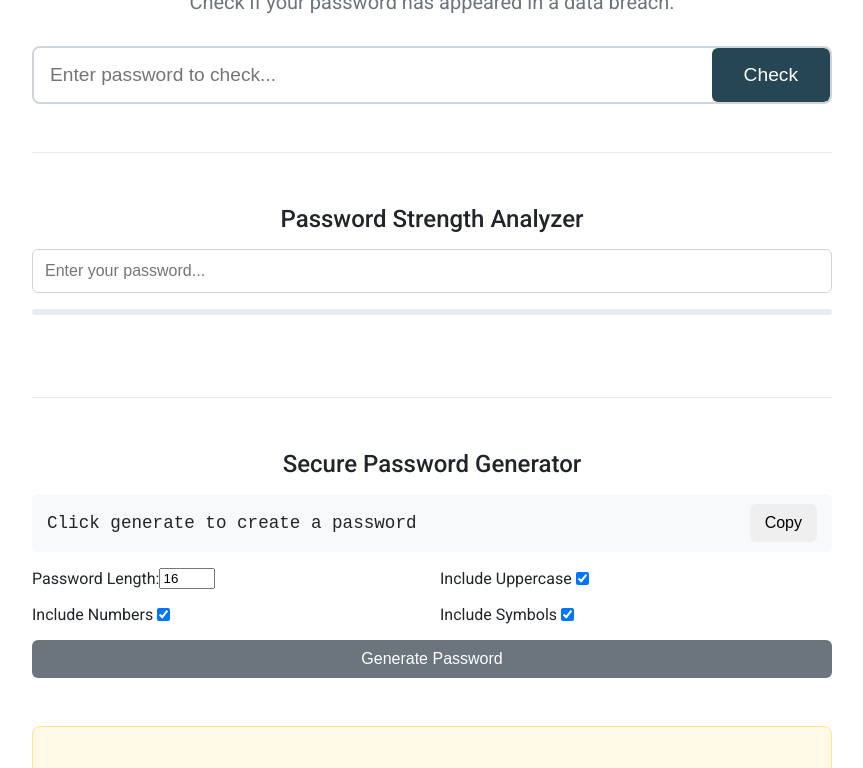
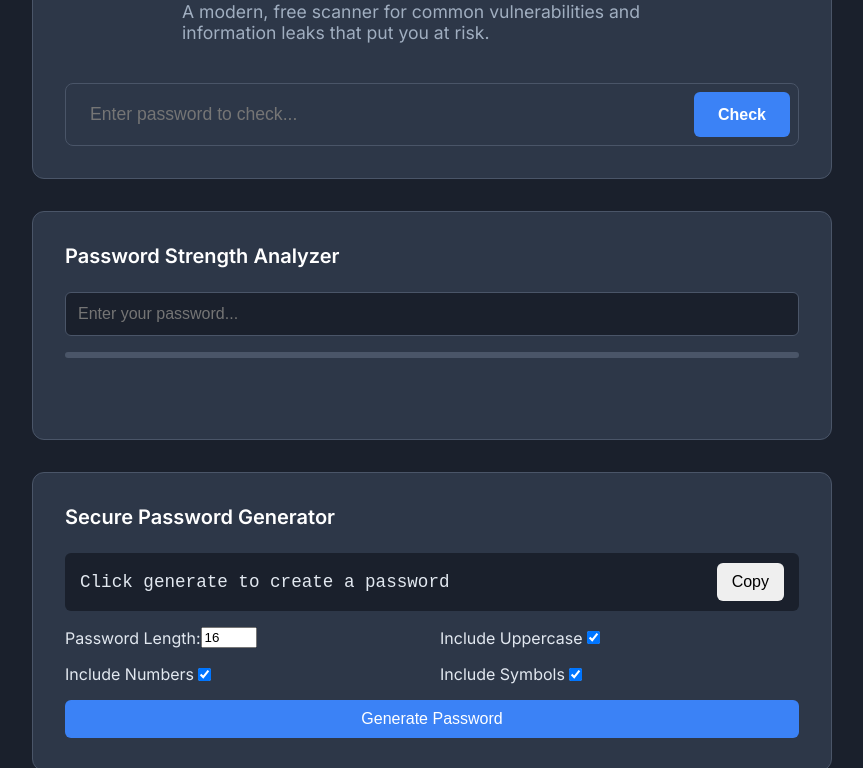
Before and after one commit to Chmgx81/cyber-toolkit, a plain HTML site: page index.html in a window 1280 px wide. Shown: the part 257-1025 px from the top of the page, without its empty margins (208-1071 px from the left). Drawn offline with Linux system fonts and the light colour scheme.

Commit message:
Design: Final redesign to match professional dark-mode UI

```diff
--- a/index.html
+++ b/index.html
@@ -8,11 +8,14 @@
 </head>
 <body>
     <div class="container">
+        <div class="header-icon">
+            <svg xmlns="http://www.w3.org/2000/svg" width="48" height="48" viewBox="0 0 24 24" fill="none" stroke="currentColor" stroke-width="1.5" stroke-linecap="round" stroke-linejoin="round" class="feather feather-shield"><path d="M12 22s8-4 8-10V5l-8-3-8 3v7c0 6 8 10 8 10z"></path></svg>
+        </div>
 
         <!-- Breach History Checker -->
         <div class="tool-module main-tool">
-            <h1>pwned?</h1>
-            <p class="subtitle">Check if your password has appeared in a data breach.</p>
+            <h1>Advanced Security Scan</h1>
+            <p class="subtitle">A modern, free scanner for common vulnerabilities and information leaks that put you at risk.</p>
             <div class="breach-checker-form">
                 <input type="password" id="breach-check-input" placeholder="Enter password to check...">
                 <button id="breach-check-btn">Check</button>
--- a/style.css
+++ b/style.css
@@ -1,20 +1,22 @@
-@import url('https://fonts.googleapis.com/css2?family=Roboto:wght@400;500;700&display=swap');
+@import url('https://fonts.googleapis.com/css2?family=Inter:wght@400;500;600;700&display=swap');
 
 :root {
-    --background-color: #f5f5f5;
-    --container-bg: #ffffff;
-    --text-color: #212529;
-    --muted-text: #6c757d;
-    --border-color: #ced4da;
-    --shadow-color: rgba(0, 0, 0, 0.1);
-    --safe-green: #2a9d8f;
-    --pwned-red: #e76f51;
-    --button-bg: #264653;
-    --button-hover: #2a9d8f;
+    --background-color: #1a202c; /* Dark blue-grey */
+    --container-bg: #2d3748; /* Slightly lighter container */
+    --text-color: #e2e8f0; /* Light grey text */
+    --heading-color: #ffffff;
+    --muted-text: #a0aec0;
+    --border-color: #4a5568;
+    --primary-blue: #3b82f6;
+    --primary-blue-hover: #2563eb;
+    --safe-green: #34d399;
+    --pwned-red: #ef4444;
+    --vulnerable-red-text: #f87171;
+    --secure-green-text: #6ee7b7;
 }
 
 body {
-    font-family: 'Roboto', sans-serif;
+    font-family: 'Inter', sans-serif;
     background-color: var(--background-color);
     color: var(--text-color);
     display: flex;
@@ -22,44 +24,53 @@ body {
     align-items: flex-start;
     min-height: 100vh;
     margin: 0;
-    padding: 2rem;
+    padding: 3rem 1rem;
 }
 
 .container {
-    background-color: var(--container-bg);
-    padding: 3rem;
-    border-radius: 8px;
-    box-shadow: 0 4px 15px var(--shadow-color);
+    background-color: transparent; /* Container is now just for layout */
+    box-shadow: none;
     width: 100%;
     max-width: 800px;
     text-align: center;
 }
 
+.header-icon {
+    margin-bottom: 2rem;
+    color: var(--primary-blue);
+}
+
 .main-tool h1 {
-    font-size: 3.5rem;
+    font-size: 2.5rem;
     font-weight: 700;
-    margin: 0;
-    color: #264653;
+    margin-bottom: 0.5rem;
+    color: var(--heading-color);
 }
 
 .main-tool .subtitle {
-    font-size: 1.25rem;
+    font-size: 1.1rem;
     color: var(--muted-text);
-    margin-bottom: 2rem;
+    margin-bottom: 2.5rem;
+    max-width: 500px;
+    margin-left: auto;
+    margin-right: auto;
 }
 
 .breach-checker-form {
     display: flex;
-    border: 2px solid var(--border-color);
     border-radius: 8px;
-    overflow: hidden;
+    background-color: var(--container-bg);
+    padding: 0.5rem;
+    border: 1px solid var(--border-color);
 }
 
 #breach-check-input {
     flex-grow: 1;
     border: none;
-    padding: 1rem;
-    font-size: 1.2rem;
+    background: transparent;
+    padding: 0.75rem 1rem;
+    font-size: 1.1rem;
+    color: var(--text-color);
 }
 
 #breach-check-input:focus {
@@ -67,50 +78,64 @@ body {
 }
 
 #breach-check-btn {
-    background-color: var(--button-bg);
+    background-color: var(--primary-blue);
     color: white;
     border: none;
-    padding: 0 2rem;
-    font-size: 1.2rem;
+    padding: 0 1.5rem;
+    font-size: 1rem;
+    font-weight: 600;
+    border-radius: 6px;
     cursor: pointer;
     transition: background-color 0.2s;
 }
 
 #breach-check-btn:hover {
-    background-color: var(--button-hover);
+    background-color: var(--primary-blue-hover);
 }
 
 .breach-result {
-    margin-top: 1.5rem;
+    margin-top: 2rem;
     padding: 1.5rem;
     border-radius: 8px;
-    font-size: 1.2rem;
+    font-size: 1.1rem;
     font-weight: 500;
     display: none;
+    text-align: left;
 }
 
 .breach-result.safe {
-    background-color: var(--safe-green);
-    color: white;
+    background-color: rgba(52, 211, 153, 0.1);
+    border: 1px solid var(--safe-green);
+    color: var(--safe-green);
 }
 
 .breach-result.pwned {
-    background-color: var(--pwned-red);
-    color: white;
+    background-color: rgba(239, 68, 68, 0.1);
+    border: 1px solid var(--pwned-red);
+    color: var(--pwned-red);
 }
 
 /* Secondary Tools Styling */
 .tool-module {
-    margin-top: 3rem;
-    padding-top: 2rem;
-    border-top: 1px solid #e9ecef;
+    background-color: var(--container-bg);
+    border: 1px solid var(--border-color);
+    border-radius: 12px;
+    padding: 2rem;
+    margin-top: 2rem;
+    text-align: left;
+}
+
+.tool-module:first-child {
+    background: transparent;
+    border: none;
+    padding: 0;
 }
 
 h2 {
-    font-size: 1.5rem;
-    font-weight: 500;
-    color: var(--text-color);
-    margin-bottom: 1rem;
+    font-size: 1.25rem;
+    font-weight: 600;
+    color: var(--heading-color);
+    margin: 0 0 1.5rem 0;
 }
 
 #password-input {
@@ -121,11 +146,13 @@ h2 {
     border-radius: 6px;
     box-sizing: border-box;
     margin-bottom: 1rem;
+    background-color: #1a202c;
+    color: var(--text-color);
 }
 
 .strength-meter {
     height: 6px;
-    background-color: #e9ecef;
+    background-color: #4a5568;
     border-radius: 3px;
     overflow: hidden;
     margin-bottom: 0.5rem;
@@ -147,7 +174,7 @@ h2 {
     display: flex;
     justify-content: space-between;
     align-items: center;
-    background-color: #f8f9fa;
+    background-color: #1a202c;
     padding: 10px 15px;
     border-radius: 6px;
     margin-bottom: 1rem;
@@ -169,20 +196,19 @@ button {
 }
 
 #generate-btn, #generate-passphrase-btn {
-    background-color: #6c757d;
+    background-color: var(--primary-blue);
     color: white;
     width: 100%;
 }
 
 #generate-btn:hover, #generate-passphrase-btn:hover {
-    background-color: #5a6268;
+    background-color: var(--primary-blue-hover);
 }
 
 .generator-options {
     display: grid;
     grid-template-columns: 1fr 1fr;
     gap: 1rem;
-    text-align: left;
     margin-bottom: 1rem;
 }
 
@@ -192,10 +218,8 @@ button {
 }
 
 .premium-feature {
-    background-color: #fff9e6;
-    border: 1px solid #ffe58f;
-    border-radius: 8px;
-    padding: 1.5rem;
+    border: 1px solid #f6e05e;
+    background: transparent;
 }
 
 .hidden {
@@ -204,22 +228,10 @@ button {
 
 /* Modal Styles */
 .modal {
-    position: fixed;
-    z-index: 1000;
-    left: 0;
-    top: 0;
-    width: 100%;
-    height: 100%;
-    background-color: rgba(0, 0, 0, 0.6);
-    display: flex;
-    justify-content: center;
-    align-items: center;
+    background-color: rgba(0, 0, 0, 0.7);
 }
 
 .modal-content {
     background-color: var(--container-bg);
-    padding: 2rem;
-    border-radius: 8px;
-    width: 90%;
-    max-width: 500px;
+    border: 1px solid var(--border-color);
 }
```
